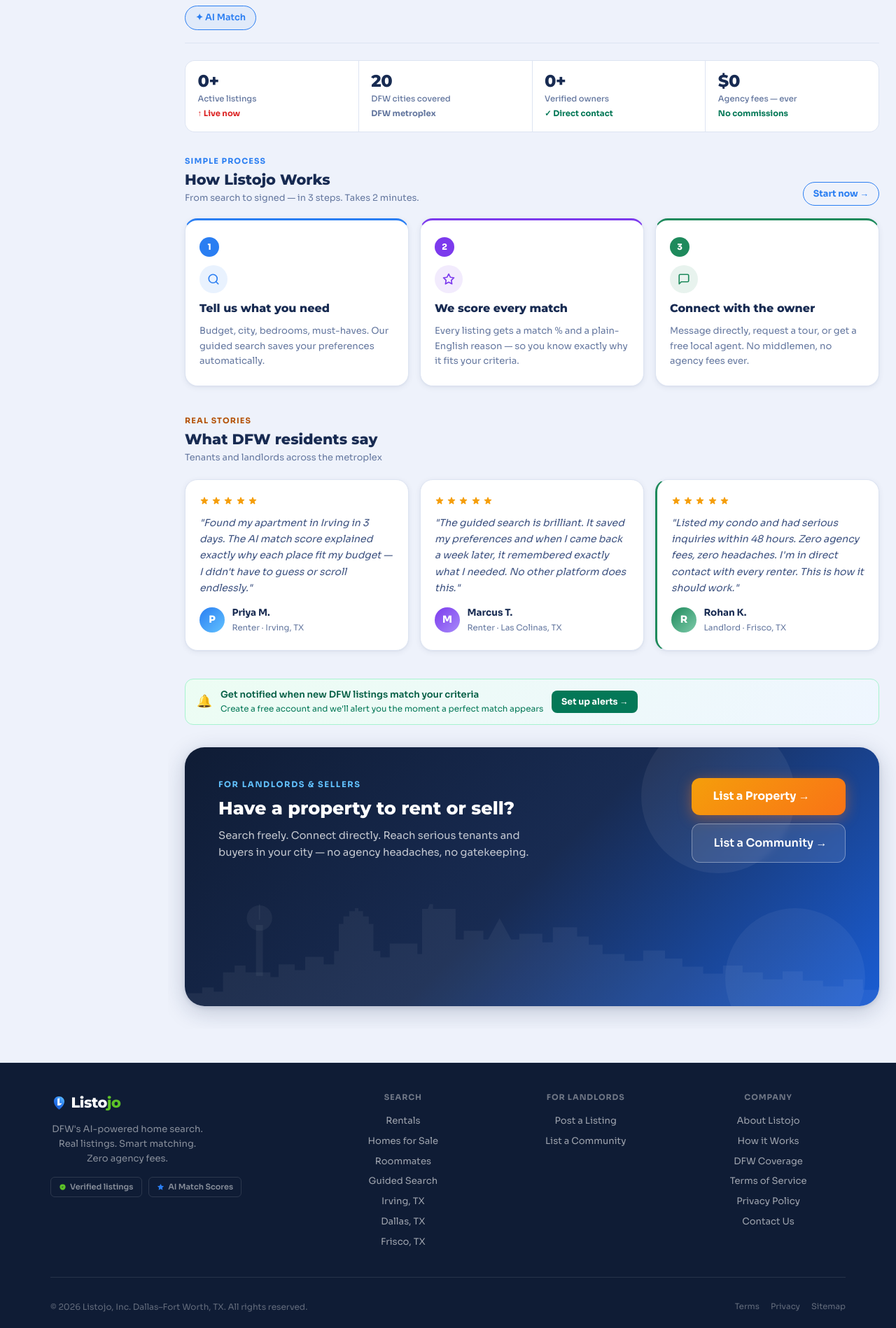
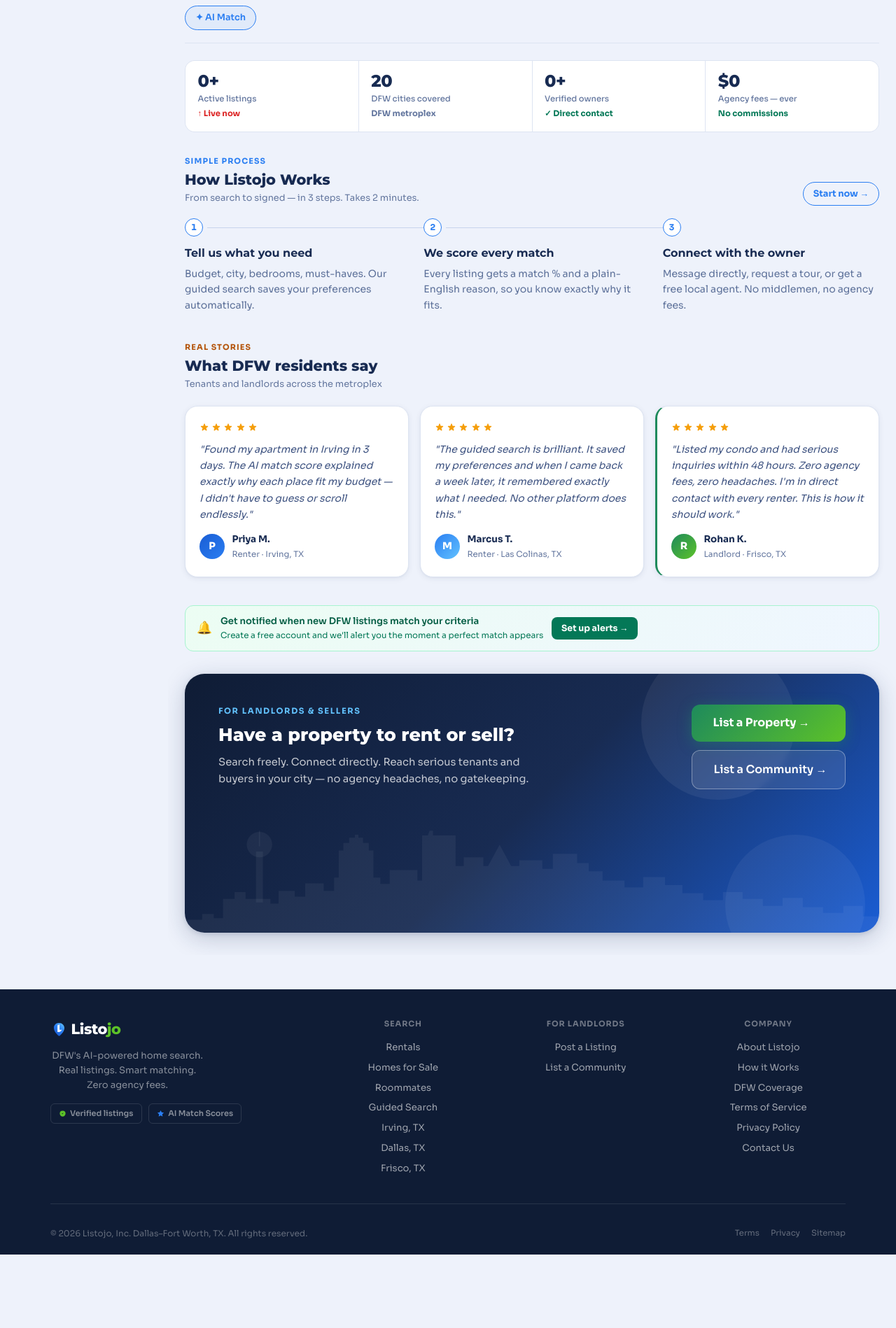
Before and after one commit to saichand003/listojo, a Django app: template templates/listings/home.html in a window 1280 px wide. Shown: the part 917-2815 px from the top of the page at 70% size. After the commit the page ends 2710 px from the top, so only its background shows below. Run offline with Django 5.2, Linux system fonts and the light colour scheme; the template is opened without the code that fills it, so the values that code supplies are empty.

Commit message:
style(design): FINDING-006 — remove the AI-slop patterns and the off-palette colour
How Listojo Works was three cards, each with a coloured top border, a numbered
circle and an icon inside a tinted circle, in blue / violet / green. That is
four of the ten best-known AI-generated layout tells in one section: the
symmetric three-column icon-circle feature grid, icons in coloured circles,
coloured borders on cards, and a violet that was not in the palette at all
(#7c3aed). For an enterprise ILS it is the single most generic block on the
page. It is a three-step sequence, so it is now built as one: numbered steps
on a connecting rule, brand blue only, no card chrome. The steps carry the
meaning, so the decoration came off. Body copy is capped at 34ch, since the
descriptions ran past a readable measure at desktop width.

Colour. The primary hero CTA was the same orange as the Featured badge, so
orange meant two unrelated things, and it put a third brand colour beside a
blue-and-green logo. Featured keeps warm — marking paid placement apart from
organic results is what every ILS does — but as --featured/--featured-2 tokens
rather than three loose hex literals. The CTA moves to brand green, which keeps
the contrast that made orange attractive against the blue hero and matches the
"Go" in the wordmark. Flagged in the stylesheet as worth an A/B: it is a
conversion surface and the old colour may have been chosen for pop.

Testimonial avatars were blue / violet / green; the violet is now brand blue,
and all three reference tokens instead of hardcoded gradients.

Extends the (hover: none) reset to the card, pill and hero-CTA hovers, so none
of them stay lifted after a tap on a touch device.

Co-Authored-By: Claude Opus 5 <noreply@anthropic.com>

```diff
--- a/listojo/context_processors.py
+++ b/listojo/context_processors.py
@@ -4,7 +4,7 @@ from django.conf import settings
 
 def ui_asset_version(request):
     return {
-        'UI_ASSET_VERSION': os.getenv('UI_ASSET_VERSION', '2026-09-21-09'),
+        'UI_ASSET_VERSION': os.getenv('UI_ASSET_VERSION', '2026-09-21-11'),
     }
 
 
--- a/static/styles.css
+++ b/static/styles.css
@@ -61,6 +61,12 @@
   /* One focus ring for the whole product. */
   --focus-ring: 0 0 0 2px var(--surface), 0 0 0 4px var(--primary);
 
+  /* Featured / promoted placement. Warm is the right semantic here — it marks
+     paid placement apart from organic results, which is what every ILS does —
+     but it was three loose hex literals rather than a token. */
+  --featured:   #F59E0B;
+  --featured-2: #F97316;
+
   /* Distance from the top of the viewport to the top of .site-body:
      .site-topbar's 1.25rem top padding + the 72px .navbar + its 2rem
      margin-bottom. The sidebar needs it to size itself so it does not
@@ -595,7 +601,12 @@ p { line-height: 1.65; }
   .button:hover,
   .sb-link:hover,
   .nav-tab:hover,
-  .listing-card:hover {
+  .listing-card:hover,
+  .testimonial-v2:hover,
+  .home-city-pill:hover,
+  .card:hover,
+  .fmm-cta-btn:hover,
+  .hero-ghost-btn:hover {
     transform: none;
   }
 }
@@ -877,7 +888,7 @@ p { line-height: 1.65; }
 .featured-badge {
   position: absolute;
   top: .75rem; right: .75rem;
-  background: linear-gradient(135deg, #F59E0B, #F97316);
+  background: linear-gradient(135deg, var(--featured), var(--featured-2));
   color: #fff;
   padding: .28rem .75rem;
   border-radius: 999px;
@@ -888,7 +899,7 @@ p { line-height: 1.65; }
 }
 .inline-featured-badge {
   display: inline-flex; align-items: center; gap: .25rem;
-  background: linear-gradient(135deg, #F59E0B, #F97316);
+  background: linear-gradient(135deg, var(--featured), var(--featured-2));
   color: #fff; padding: .22rem .65rem; border-radius: 999px;
   font-size: .72rem; font-weight: 700; letter-spacing: .03em;
   box-shadow: 0 2px 8px rgba(249,115,22,.4); vertical-align: middle;
@@ -1963,17 +1974,27 @@ footer {
 /* ── HERO INLINE STATS ──────────────────────────────────────── */
 /* Hero CTAs */
 .hero-ctas { display: flex; gap: .75rem; flex-wrap: wrap; align-items: center; margin-bottom: 0; }
+/* The primary hero CTA was the same orange as the Featured badge. That made
+   orange mean two unrelated things, and put a third brand colour next to a
+   blue-and-green logo. Brand green keeps the contrast that made orange
+   attractive against the blue hero, stays in the palette, and matches the
+   "Go" in the wordmark. Worth an A/B before taking as final: this is a
+   conversion surface, and the old colour may have been chosen for pop. */
 .fmm-cta-btn {
   display: inline-flex; align-items: center; gap: .5rem;
-  background: linear-gradient(135deg, #F59E0B, #F97316);
+  background: linear-gradient(135deg, var(--accent), var(--accent-2));
   color: #fff; font-size: 1rem; font-weight: 700;
   padding: .85rem 1.9rem; border-radius: 12px;
   text-decoration: none; border: none; cursor: pointer;
-  box-shadow: 0 4px 20px rgba(249,115,22,.45);
-  transition: opacity .15s, transform .15s;
+  box-shadow: 0 4px 20px rgba(30,138,92,.42);
+  transition: opacity var(--dur-fast) var(--ease-out),
+              transform var(--dur-fast) var(--ease-out);
   white-space: nowrap;
 }
-.fmm-cta-btn:hover { opacity: .93; transform: translateY(-1px); color: #fff; }
+@media (hover: hover) and (pointer: fine) {
+  .fmm-cta-btn:hover { opacity: .93; transform: translateY(-1px); color: #fff; }
+}
+.fmm-cta-btn:active { transform: scale(.97); transition-duration: var(--dur-press); }
 .hero-ghost-btn {
   display: inline-flex; align-items: center; gap: .5rem;
   background: rgba(255,255,255,.1); color: #fff;
--- a/templates/listings/home.html
+++ b/templates/listings/home.html
@@ -52,13 +52,62 @@
   margin: 0 0 .2rem;
 }
 
-/* ── How-it-works step card accent lines ──────────────────── */
-.hiw-card { padding: 1.5rem 1.25rem; }
-.hiw-card-icon {
-  width: 40px; height: 40px;
+/* ── How it works ─────────────────────────────────────────────
+   Was three cards, each with a coloured top border, a numbered circle and an
+   icon inside a tinted circle, in blue / violet / green. That is the most
+   recognisable AI-generated layout there is, and the violet (#7c3aed) was not
+   in the palette at all. It is a three-step sequence, so it is now built as
+   one: numbered steps on a connecting rule, in the brand blue only. The steps
+   carry the meaning, so the card chrome and the icon circles come off. */
+.hiw-steps {
+  display: grid;
+  grid-template-columns: repeat(auto-fit, minmax(230px, 1fr));
+  gap: var(--sp-6) var(--sp-7);
+  position: relative;
+}
+/* Clears the 26px number circle above it, with breathing room. */
+.hiw-step { position: relative; padding-top: var(--sp-8); }
+/* The rule that turns three items into a sequence. Drawn from the number
+   outward, and only between steps, so it never dangles past the last one. */
+.hiw-step::before {
+  content: '';
+  position: absolute;
+  top: 13px;
+  left: 32px;
+  right: calc(var(--sp-7) * -1);
+  height: 1px;
+  background: var(--border-2);
+}
+.hiw-step:last-child::before { display: none; }
+@media (max-width: 760px) {
+  .hiw-step::before { display: none; }
+}
+.hiw-step-n {
+  position: absolute;
+  top: 0; left: 0;
+  width: 26px; height: 26px;
   border-radius: 50%;
+  background: var(--surface);
+  border: 1.5px solid var(--primary);
+  color: var(--primary);
+  font-size: 12px;
+  font-weight: 700;
+  font-variant-numeric: tabular-nums;
   display: flex; align-items: center; justify-content: center;
-  margin-bottom: 1rem;
+}
+.hiw-step h3 {
+  font-size: 1rem;
+  font-weight: 700;
+  margin-bottom: var(--sp-2);
+  font-family: 'Montserrat', sans-serif;
+  color: var(--text);
+}
+.hiw-step p {
+  font-size: .875rem;
+  color: var(--text-3);
+  line-height: 1.6;
+  /* 45-75 characters is the readable measure; unconstrained these ran long. */
+  max-width: 34ch;
 }
 
 /* ── Testimonial card ─────────────────────────────────────── */
@@ -103,7 +152,7 @@
 
 /* ── Mobile responsive ─────────────────────────────────────── */
 @media (max-width: 600px) {
-  .home-how-grid { grid-template-columns: 1fr !important; gap: .75rem !important; }
+  .hiw-steps { grid-template-columns: 1fr !important; gap: .75rem !important; }
   .home-sec-hdr { flex-direction: column !important; align-items: flex-start !important; gap: .5rem !important; }
   .home-scroll-row { gap: .75rem !important; padding-bottom: .5rem !important; }
   .home-scroll-row article { min-width: 220px !important; max-width: 220px !important; }
@@ -122,7 +171,7 @@
   #home-landlord-cta .hero-ghost-btn { width: 100% !important; text-align: center !important; }
 }
 @media (max-width: 860px) and (min-width: 601px) {
-  .home-how-grid { grid-template-columns: repeat(2, 1fr) !important; }
+  .hiw-steps { grid-template-columns: repeat(2, 1fr) !important; }
   .home-testimonials-grid { grid-template-columns: repeat(2, 1fr) !important; }
 }
 </style>
@@ -263,33 +312,24 @@
     </div>
     <a href="{% url 'guided_search' %}" class="section-link">Start now &rarr;</a>
   </div>
-  <div class="home-how-grid" style="display:grid;grid-template-columns:repeat(auto-fit,minmax(210px,1fr));gap:1rem;">
+  <div class="hiw-steps">
 
-    <div class="card hiw-card" style="border-top:3px solid #2A7EF2;">
-      <div class="hiw-step-num" style="background:#2A7EF2;">1</div>
-      <div class="hiw-card-icon" style="background:rgba(42,126,242,.1);margin-bottom:.6rem;">
-        <svg viewBox="0 0 24 24" fill="none" width="18" height="18" stroke="#2A7EF2" stroke-width="2.2" stroke-linecap="round" stroke-linejoin="round" aria-hidden="true"><circle cx="11" cy="11" r="8"/><path d="m21 21-4.35-4.35"/></svg>
-      </div>
-      <div style="font-weight:800;font-size:1rem;margin-bottom:.45rem;font-family:'Montserrat',sans-serif;">Tell us what you need</div>
-      <div style="font-size:.82rem;color:var(--muted);line-height:1.65;">Budget, city, bedrooms, must-haves. Our guided search saves your preferences automatically.</div>
+    <div class="hiw-step">
+      <div class="hiw-step-n" aria-hidden="true">1</div>
+      <h3>Tell us what you need</h3>
+      <p>Budget, city, bedrooms, must-haves. Our guided search saves your preferences automatically.</p>
     </div>
 
-    <div class="card hiw-card" style="border-top:3px solid #7c3aed;">
-      <div class="hiw-step-num" style="background:#7c3aed;">2</div>
-      <div class="hiw-card-icon" style="background:rgba(124,58,237,.1);margin-bottom:.6rem;">
-        <svg viewBox="0 0 24 24" fill="none" width="18" height="18" stroke="#7c3aed" stroke-width="2.2" stroke-linecap="round" stroke-linejoin="round" aria-hidden="true"><path d="M12 2l3.09 6.26L22 9.27l-5 4.87 1.18 6.88L12 17.77l-6.18 3.25L7 14.14 2 9.27l6.91-1.01L12 2z"/></svg>
-      </div>
-      <div style="font-weight:800;font-size:1rem;margin-bottom:.45rem;font-family:'Montserrat',sans-serif;">We score every match</div>
-      <div style="font-size:.82rem;color:var(--muted);line-height:1.65;">Every listing gets a match % and a plain-English reason — so you know exactly why it fits your criteria.</div>
+    <div class="hiw-step">
+      <div class="hiw-step-n" aria-hidden="true">2</div>
+      <h3>We score every match</h3>
+      <p>Every listing gets a match % and a plain-English reason, so you know exactly why it fits.</p>
     </div>
 
-    <div class="card hiw-card" style="border-top:3px solid #1e8a5c;">
-      <div class="hiw-step-num" style="background:#1e8a5c;">3</div>
-      <div class="hiw-card-icon" style="background:rgba(30,138,92,.1);margin-bottom:.6rem;">
-        <svg viewBox="0 0 24 24" fill="none" width="18" height="18" stroke="#1e8a5c" stroke-width="2.2" stroke-linecap="round" stroke-linejoin="round" aria-hidden="true"><path d="M21 15a2 2 0 0 1-2 2H7l-4 4V5a2 2 0 0 1 2-2h14a2 2 0 0 1 2 2z"/></svg>
-      </div>
-      <div style="font-weight:800;font-size:1rem;margin-bottom:.45rem;font-family:'Montserrat',sans-serif;">Connect with the owner</div>
-      <div style="font-size:.82rem;color:var(--muted);line-height:1.65;">Message directly, request a tour, or get a free local agent. No middlemen, no agency fees ever.</div>
+    <div class="hiw-step">
+      <div class="hiw-step-n" aria-hidden="true">3</div>
+      <h3>Connect with the owner</h3>
+      <p>Message directly, request a tour, or get a free local agent. No middlemen, no agency fees.</p>
     </div>
 
   </div>
@@ -406,7 +446,7 @@
       <div class="testimonial-stars">{{ star|safe }}{{ star|safe }}{{ star|safe }}{{ star|safe }}{{ star|safe }}</div>
       <p class="testimonial-quote">"Found my apartment in Irving in 3 days. The AI match score explained exactly why each place fit my budget — I didn't have to guess or scroll endlessly."</p>
       <div class="testimonial-author">
-        <div class="testimonial-avatar" style="background:linear-gradient(135deg,#2A7EF2,#62C2FF);">P</div>
+        <div class="testimonial-avatar" style="background:linear-gradient(135deg,var(--primary-dk),var(--primary));">P</div>
         <div>
           <div class="testimonial-name">Priya M.</div>
           <div class="testimonial-role">Renter &middot; Irving, TX</div>
@@ -418,7 +458,7 @@
       <div class="testimonial-stars">{{ star|safe }}{{ star|safe }}{{ star|safe }}{{ star|safe }}{{ star|safe }}</div>
       <p class="testimonial-quote">"The guided search is brilliant. It saved my preferences and when I came back a week later, it remembered exactly what I needed. No other platform does this."</p>
       <div class="testimonial-author">
-        <div class="testimonial-avatar" style="background:linear-gradient(135deg,#7c3aed,#a78bfa);">M</div>
+        <div class="testimonial-avatar" style="background:linear-gradient(135deg,var(--primary),var(--primary-2));">M</div>
         <div>
           <div class="testimonial-name">Marcus T.</div>
           <div class="testimonial-role">Renter &middot; Las Colinas, TX</div>
@@ -430,7 +470,7 @@
       <div class="testimonial-stars">{{ star|safe }}{{ star|safe }}{{ star|safe }}{{ star|safe }}{{ star|safe }}</div>
       <p class="testimonial-quote">"Listed my condo and had serious inquiries within 48 hours. Zero agency fees, zero headaches. I'm in direct contact with every renter. This is how it should work."</p>
       <div class="testimonial-author">
-        <div class="testimonial-avatar" style="background:linear-gradient(135deg,#1e8a5c,#7ecbaa);">R</div>
+        <div class="testimonial-avatar" style="background:linear-gradient(135deg,var(--accent),var(--accent-2));">R</div>
         <div>
           <div class="testimonial-name">Rohan K.</div>
           <div class="testimonial-role">Landlord &middot; Frisco, TX</div>
```
